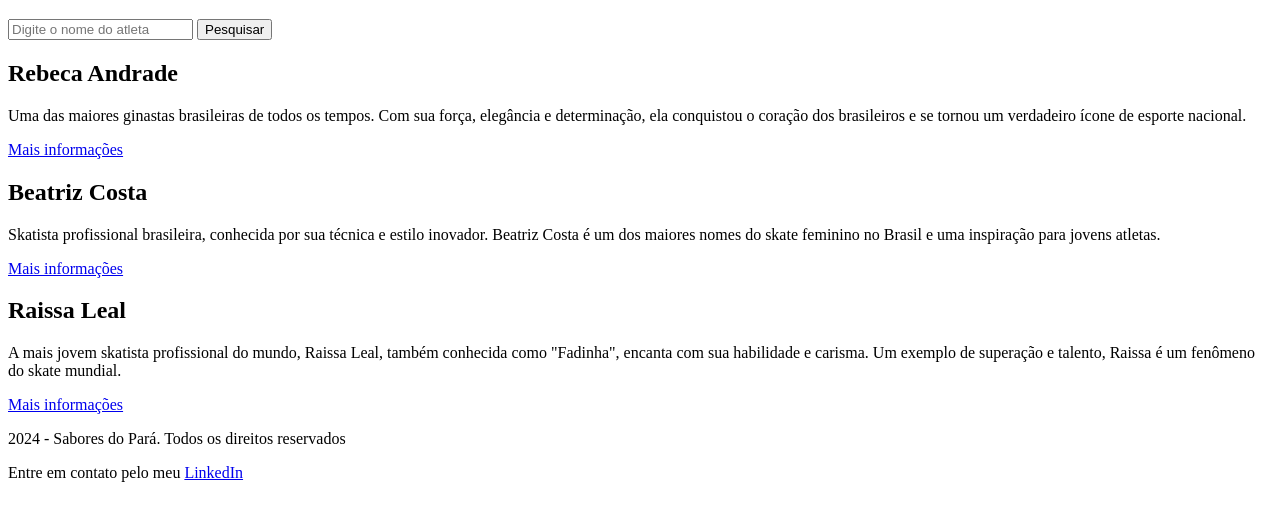
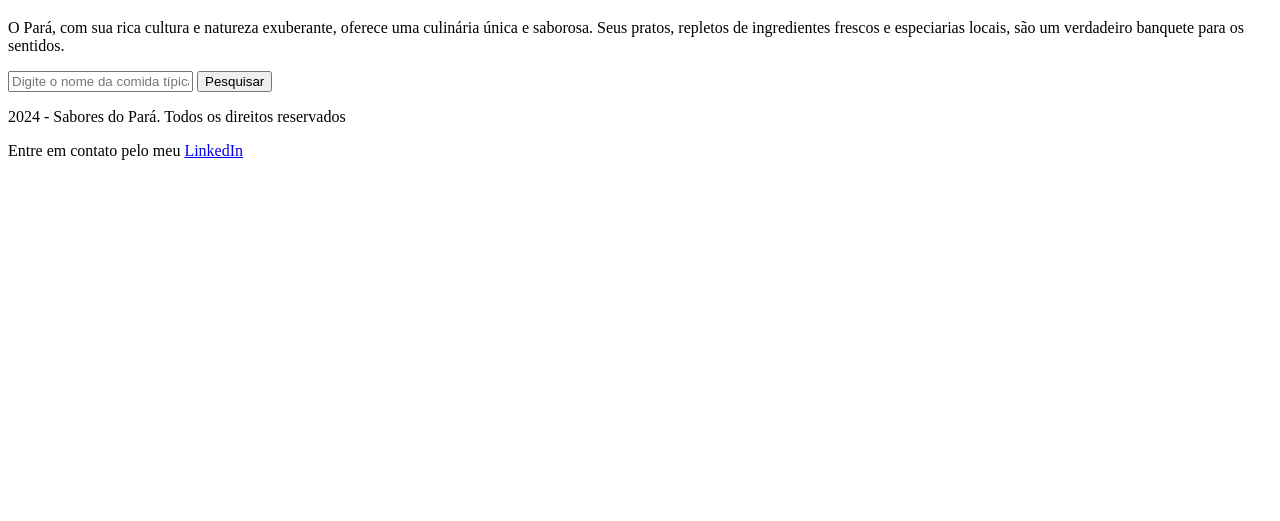
Before and after one commit to thalitaad/Imers-o-Dev-com-Gemini---Alura, a plain HTML site: page index.html in a window 1280 px wide. Shown: the part 61-582 px from the top of the page. Drawn offline with Linux system fonts and the light colour scheme.

Commit message:
add informations of Pará

```diff
--- a/index.html
+++ b/index.html
@@ -12,28 +12,14 @@
     </header>
 
     <main>
+        <p>O Pará, com sua rica cultura e natureza exuberante, oferece uma culinária única e saborosa. Seus pratos, repletos de ingredientes frescos e especiarias locais, são um verdadeiro banquete para os sentidos.</p>
+
         <section>
-            <input type="text" placeholder="Digite o nome do atleta">
-            <button>Pesquisar</button>
+            <input type="text" placeholder="Digite o nome da comida típica paraense" id="campo-pesquisa">
+            <button onclick="pesquisar()">Pesquisar</button>
         </section>
-        <section class="resultados-pesquisa">
-            <div class="item-resultado">
-                <h2>Rebeca Andrade</h2>
-                <p class="descricao-meta">Uma das maiores ginastas brasileiras de todos os tempos. Com sua força, elegância e determinação, ela conquistou o coração dos brasileiros e se tornou um verdadeiro ícone de esporte nacional.</p>
-                <a href="#" target="_blank">Mais informações</a>
-            </div>
 
-            <div class="item-resultado">
-                <h2>Beatriz Costa</h2>
-                <p class="descricao-meta">Skatista profissional brasileira, conhecida por sua técnica e estilo inovador. Beatriz Costa é um dos maiores nomes do skate feminino no Brasil e uma inspiração para jovens atletas.</p>
-                <a href="#" target="_blank">Mais informações</a>
-            </div>
-
-            <div class="item-resultado">
-                <h2>Raissa Leal</h2>
-                <p class="descricao-meta">A mais jovem skatista profissional do mundo, Raissa Leal, também conhecida como "Fadinha", encanta com sua habilidade e carisma. Um exemplo de superação e talento, Raissa é um fenômeno do skate mundial.</p>
-                <a href="#" target="_blank">Mais informações</a>
-            </div>
+        <section class="resultados-pesquisa" id="resultados-pesquisa">
         </section>
     </main>
 
@@ -42,6 +28,7 @@
         <p>Entre em contato pelo meu <a href="https://www.linkedin.com/in/thalita-damasceno/">LinkedIn</a></p>
     </footer>
 
+    <script src="dados.js"></script>
     <script src="app.js"></script>
 </body>
 </html>
```
